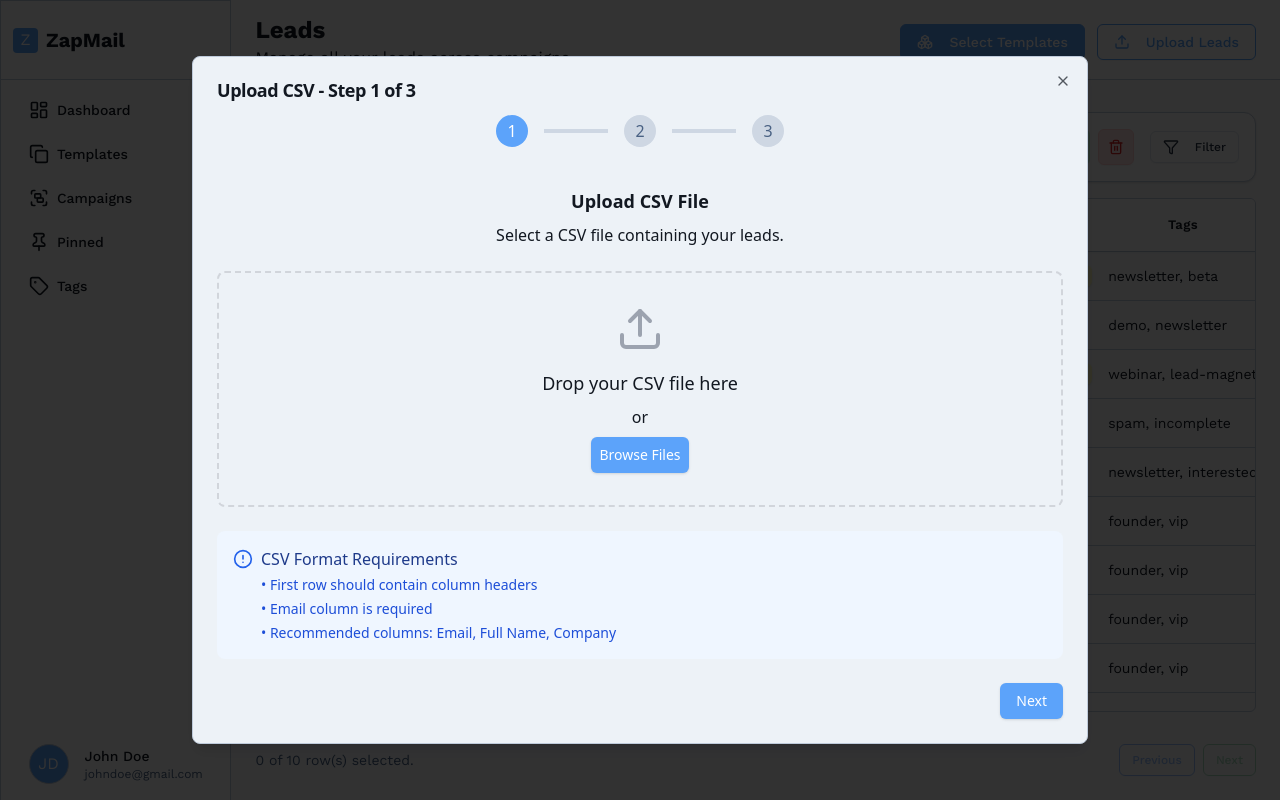
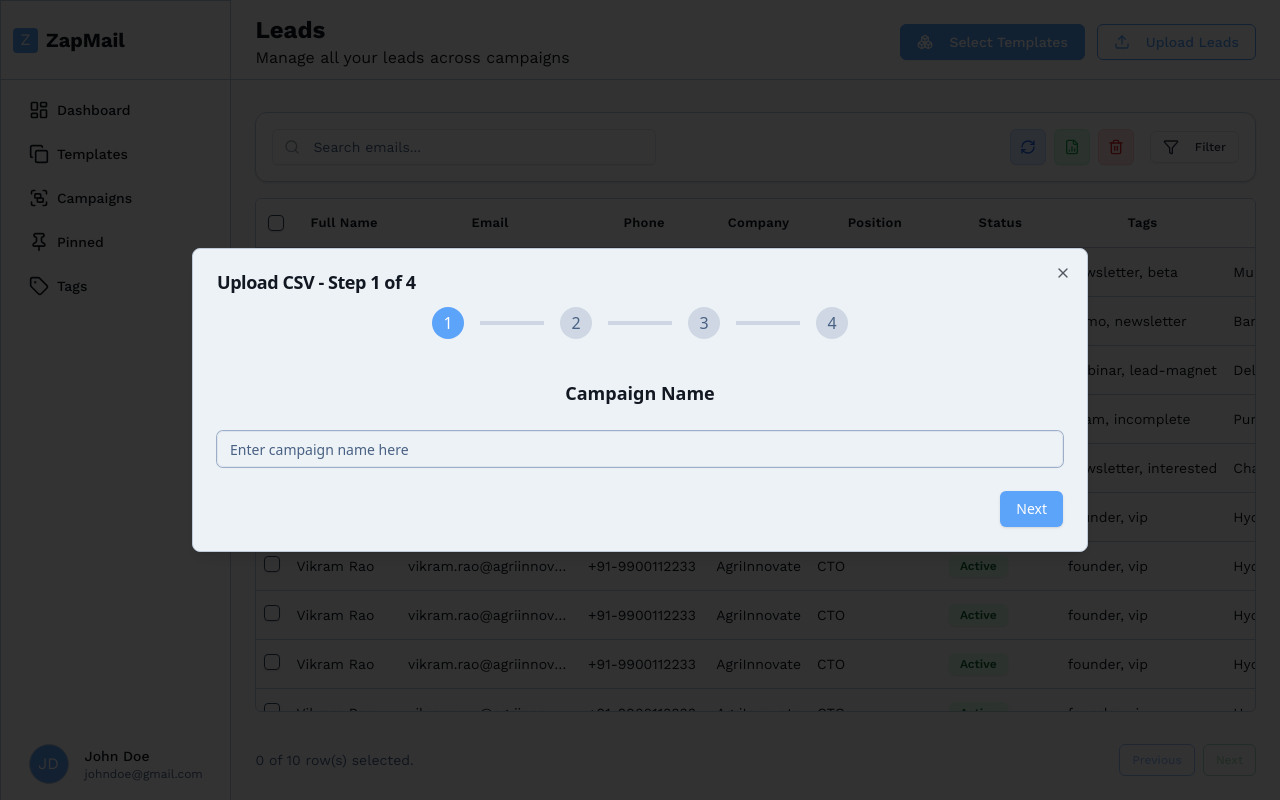
Before and after one commit to anuragdaksh7/zap-frontend, a Next.js app: page /user/campaigns/1 in a window 1280 px wide. Both pictures are taken after a click on the button "Upload Leads". Built offline with nearby package versions, Linux system fonts and the light colour scheme.

Commit message:
changes in templates and leads page

```diff
--- a/app/(root)/user/campaigns/[id]/columns.tsx
+++ b/app/(root)/user/campaigns/[id]/columns.tsx
@@ -7,6 +7,9 @@ import { Checkbox } from "@/components/ui/checkbox";
 import { Linkedin } from "lucide-react";
 import { Badge } from "@/components/ui/badge";
 import { EmailSidePanel } from "@/components/EmailSidepanel/EmailSidePanel"
+import { Input } from "@/components/ui/input";
+import { useState } from "react";
+import { CellContext } from "@tanstack/react-table";
 import {
   DropdownMenu,
   DropdownMenuContent,
@@ -45,57 +48,80 @@ export type Lead = {
   linkedinURL: string;
 };
 
-export const columns: ColumnDef<Lead>[] = [
-  // Sorting
+export function useLeadColumns(updateField: (id: string, field: string, value: string) => void) {
+  const [editingCell, setEditingCell] = useState<{ rowId: string; columnId: string; value: string } | null>(null);
+
+  const startEditing = (rowId: string, columnId: string, initialValue: string) => {
+    setEditingCell({ rowId, columnId, value: initialValue });
+  };
+
+  const handleChange = (e: React.ChangeEvent<HTMLInputElement>) => {
+    if (editingCell) {
+      setEditingCell({ ...editingCell, value: e.target.value });
+    }
+  };
+
+  const save = (rowId: string, columnId: string) => {
+    if (editingCell) {
+      updateField(rowId, columnId, editingCell.value);
+      setEditingCell(null);
+    }
+  };
+
+  const editableCell = (field: keyof Lead) => ({
+    cell: ({ row }: CellContext<Lead, unknown>) => {
+      const isEditing = editingCell !== null && editingCell.rowId === row.id && editingCell.columnId === field;
+      const initialValue = row.getValue(field) as string;
+
+      return isEditing ? (
+        <Input
+          autoFocus
+          value={editingCell?.value ?? ""}
+          onChange={handleChange}
+          onBlur={() => save(row.id, field)}
+          onKeyDown={(e: React.KeyboardEvent<HTMLInputElement>) => e.key === "Enter" && save(row.id, field)}
+        />
+      ) : (
+        <span
+          className="cursor-pointer hover:underline"
+          onClick={() => startEditing(row.id, field, initialValue || "")}
+        >
+          {initialValue || "—"}
+        </span>
+      );
+    },
+  });
+
+  const columns: ColumnDef<Lead>[] = [
     {
       id: "select",
       header: ({ table }) => (
         <Checkbox
-        checked={
-          table.getIsAllPageRowsSelected() ||
-          (table.getIsSomePageRowsSelected() && "indeterminate")
-        }
-        onCheckedChange={(value) => table.toggleAllPageRowsSelected(!!value)}
+          checked={table.getIsAllPageRowsSelected() || (table.getIsSomePageRowsSelected() && "indeterminate")}
+          onCheckedChange={(v) => table.toggleAllPageRowsSelected(!!v)}
           aria-label="Select all"
         />
       ),
       cell: ({ row }) => (
         <Checkbox
           checked={row.getIsSelected()}
-        onCheckedChange={(value) => row.toggleSelected(!!value)}
+          onCheckedChange={(v) => row.toggleSelected(!!v)}
           aria-label="Select row"
         />
       ),
       enableSorting: false,
       enableHiding: false,
     },
-
     {
       accessorKey: "fullName",
-    header: ({ column }) => (
-      <Button
-        variant="ghost"
-        onClick={() => column.toggleSorting(column.getIsSorted() === "asc")}
-      >
-        Full Name <ArrowUpDown className="ml-2 h-4 w-4" />
-      </Button>
-    ),
+      header: "Full Name",
       cell: ({ row }) => {
         const name = row.getValue("fullName") as string;
         const email = row.getValue("email") as string;
         return (
           <EmailSidePanel
-        trigger={
-          <span className="hover:underline cursor-pointer">
-            {name}
-          </span>
-        }
-        rowData={{
-          name,
-          email,
-          // profileUrl: "https://i.pravatar.cc/150?u=" + row.getValue("email"),
-        }
-        }
+            trigger={<span className="hover:underline cursor-pointer">{name}</span>}
+            rowData={{ name, email }}
           />
         );
       },
@@ -108,15 +134,8 @@ export const columns: ColumnDef<Lead>[] = [
         const email = row.getValue("email") as string;
         return (
           <EmailSidePanel
-          trigger={
-            <span className="cursor-pointer hover:underline">
-              {email}
-            </span>
-          }
-          rowData={{
-            name,
-            email,
-          }}
+            trigger={<span className="hover:underline cursor-pointer">{email}</span>}
+            rowData={{ name, email }}
           />
         );
       },
@@ -124,20 +143,23 @@ export const columns: ColumnDef<Lead>[] = [
     {
       accessorKey: "phone",
       header: "Phone",
+      ...editableCell("phone"),
     },
     {
       accessorKey: "company",
       header: "Company",
+      ...editableCell("company"),
     },
     {
       accessorKey: "position",
       header: "Position",
+      ...editableCell("position"),
     },
     {
       accessorKey: "status",
       header: "Status",
       cell: ({ row }) => {
-      const status: string = row.getValue("status");
+        const status = row.getValue("status") as string;
         return (
           <Badge className={getStatusBadge(status)}>
             {status.charAt(0).toUpperCase() + status.slice(1)}
@@ -145,75 +167,52 @@ export const columns: ColumnDef<Lead>[] = [
         );
       },
     },
-
     {
       accessorKey: "tags",
       header: "Tags",
-    cell: ({ row }) => row.getValue<string[]>("tags").join(", "),
+      ...editableCell("tags"),
+      cell: ({ row }) => {
+        const isEditing = editingCell?.rowId === row.id && editingCell.columnId === "tags";
+        const initialValue = (row.getValue("tags") as string[])?.join(", ") || "";
+        const [value, setValue] = useState(initialValue);
+
+        const save = () => {
+          updateField(row.original.id, "tags", value);
+          setEditingCell(null);
+        };
+
+        return isEditing ? (
+          <Input
+            autoFocus
+            value={value}
+            onChange={(e) => setValue(e.target.value)}
+            onBlur={save}
+            onKeyDown={(e) => e.key === "Enter" && save()}
+          />
+        ) : (
+          <span
+            className="cursor-pointer hover:underline"
+            onClick={() => setEditingCell({ rowId: row.id, columnId: "tags", value })}
+          >
+            {value}
+          </span>
+        );
+      },
     },
     {
       accessorKey: "location",
       header: "Location",
+      ...editableCell("location"),
     },
-  {
-    accessorKey: "lastContact",
-    header: "Last Contact",
-    cell: ({ row }) => {
-      const date = row.getValue("lastContact") as string | undefined;
-      return (
-        <div className="text-medium-gray">
-          {date
-            ? new Date(date).toLocaleDateString("en-GB", {
-                year: "numeric",
-                month: "numeric",
-                day: "numeric",
-                hour: "numeric",
-                minute: "numeric",
-                hour12: true,
-              })
-            : "N/A"}
-        </div>
-      );
-    },
-  },
-  {
-    accessorKey: "responseAt",
-    header: "Response At",
-    cell: ({ row }) => {
-      const date = row.getValue("responseAt") as string | undefined;
-      return (
-        <div className="text-medium-gray">
-          {date
-            ? new Date(date).toLocaleDateString("en-GB", {
-                year: "numeric",
-                month: "numeric",
-                day: "numeric",
-                hour: "numeric",
-                minute: "numeric",
-                hour12: true,
-              })
-            : "N/A"}
-        </div>
-      );
-    },
-  },
-
     {
       accessorKey: "notes",
       header: "Notes",
+      ...editableCell("notes"),
     },
     {
       accessorKey: "linkedinURL",
       header: "LinkedIn",
-    cell: ({ row }) => (
-      <a
-        className="text-blue-600 underline"
-        href={row.getValue("linkedinURL")}
-        target="_blank"
-      >
-        <Linkedin className="w-4 h-4" />
-      </a>
-    ),
+      ...editableCell("linkedinURL"),
     },
     {
       id: "actions",
@@ -241,3 +240,6 @@ export const columns: ColumnDef<Lead>[] = [
       },
     },
   ];
+
+  return columns;
+}
--- a/app/(root)/user/templates/[id]/edit/page.tsx
+++ b/app/(root)/user/templates/[id]/edit/page.tsx
@@ -11,6 +11,7 @@ import { TemplateDetails } from "@/components/Templates/TemplateDetails";
 interface Template {
   id: string;
   name: string;
+  sender: string;
   subject: string;
   body: string;
   campaignsUsed: number;
@@ -25,6 +26,7 @@ export default function EditTemplatePage() {
   const id = params?.id as string | undefined;
 
   const [templateName, setTemplateName] = useState("");
+  const [sender, setSender] = useState("");
   const [subject, setSubject] = useState("");
   const [body, setBody] = useState("");
   const [originalTemplate, setOriginalTemplate] = useState<Template | null>(
@@ -36,6 +38,7 @@ export default function EditTemplatePage() {
       const template = mockTemplateData[id];
       setOriginalTemplate(template);
       setTemplateName(template.name);
+      setSender(template.sender);
       setSubject(template.subject);
       setBody(template.body);
     }
@@ -45,6 +48,7 @@ export default function EditTemplatePage() {
     console.log("Saving template:", {
       id,
       name: templateName,
+      sender,
       subject,
       body,
     });
@@ -150,6 +154,8 @@ export default function EditTemplatePage() {
             <TemplateDetails
               templateName={templateName}
               setTemplateName={setTemplateName}
+              sender={sender}
+              setSender={setSender}
               subject={subject}
               setSubject={setSubject}
               body={body}
--- a/app/(root)/user/templates/page.tsx
+++ b/app/(root)/user/templates/page.tsx
@@ -7,6 +7,7 @@ import { Search, Plus, Mail, CopyPlus } from "lucide-react";
 import { templateList } from "@/lib/data/templatesData";
 import { TemplatesDialog } from "@/components/Templates/TemplatesDialogBox";
 import { TemplateCard } from "@/components/Templates/TemplatesCard";
+import { CreateTemplateDialog } from "@/components/CreateTemplate";
 
 export default function TemplatesPage() {
   const [searchTerm, setSearchTerm] = useState("");
@@ -67,10 +68,7 @@ export default function TemplatesPage() {
                   className="pl-10 border-gray-300 focus:border-cta focus:ring-cta"
                 />
               </div>
-              <TemplatesDialog
-                buttonLabel="Create New template"
-                icon={<CopyPlus className="w-4 h-4 mr-2" />}
-              />
+              <CreateTemplateDialog dialogLabel="Create New template" icon={<CopyPlus className="w-4 h-4 mr-2"/>}/>
             </div>
 
             {/* Templates Grid */}
--- a/components/CSVDialog.tsx
+++ b/components/CSVDialog.tsx
@@ -28,6 +28,7 @@ import { Upload, AlertCircle, Eye } from "lucide-react";
 import { useState, useRef } from "react";
 import React from "react";
 import Papa from "papaparse";
+import { Input } from "./ui/input";
 
 interface CSVDialogProps {
   dialogLabel?: string;
@@ -49,6 +50,7 @@ type Lead = {
 
 export const CSVDialog = ({ dialogLabel, icon }: CSVDialogProps) => {
   const [step, setStep] = useState(1);
+  const [campaignName, setCampaignName] = useState("");
   const [parsedData, setParsedData] = useState<Lead[]>([]);
   const [csvHeaders, setCsvHeaders] = useState<string[]>([]);
   const [uploadedFileName, setUploadedFileName] = useState<string | null>(null);
@@ -188,13 +190,13 @@ export const CSVDialog = ({ dialogLabel, icon }: CSVDialogProps) => {
       </DialogTrigger>
       <DialogContent className="max-w-4xl max-h-[90vh] overflow-y-auto">
         <DialogHeader>
-          <DialogTitle>Upload CSV - Step {step} of 3</DialogTitle>
+          <DialogTitle>Upload CSV - Step {step} of 4</DialogTitle>
         </DialogHeader>
 
         {/* Stepper Indicator */}
         <div className="flex items-center justify-center mb-6">
           <div className="flex items-center space-x-4">
-            {[1, 2, 3].map((s) => (
+            {[1, 2, 3, 4].map((s) => (
               <React.Fragment key={s}>
                 <div
                   className={`w-8 h-8 rounded-full flex items-center justify-center ${
@@ -205,7 +207,7 @@ export const CSVDialog = ({ dialogLabel, icon }: CSVDialogProps) => {
                 >
                   {s}
                 </div>
-                {s !== 3 && (
+                {s !== 4 && (
                   <div
                     className={`h-1 w-16 ${step > s ? "bg-cta" : "bg-muted"}`}
                   />
@@ -215,8 +217,41 @@ export const CSVDialog = ({ dialogLabel, icon }: CSVDialogProps) => {
           </div>
         </div>
 
-        {/* Step 1 – File Upload UI */}
+        {/* Step 1- Campaign Name */}
         {step === 1 && (
+          <div>
+            <div className="text-center mb-6">
+              <h3 className="text-lg font-semibold mb-2">Campaign Name</h3>
+            </div>
+
+            <div>
+              <Input
+                type="name"
+                placeholder="Enter campaign name here"
+                value={campaignName}
+                onChange={(e) => setCampaignName(e.target.value)}
+              />
+            </div>
+
+            <div className="mt-6 flex justify-end">
+              <Button
+                onClick={() => {
+                  if (!campaignName.trim()) {
+                    alert("Enter a campaign name first");
+                  } else {
+                    setStep(2);
+                  }
+                }}
+                className="bg-cta hover:bg-cta-hover text-white"
+              >
+                Next
+              </Button>
+            </div>
+          </div>
+        )}
+
+        {/* Step 2 – File Upload UI */}
+        {step === 2 && (
           <div className="space-y-6">
             <div className="text-center">
               <h3 className="text-lg font-semibold mb-2">Upload CSV File</h3>
@@ -301,12 +336,15 @@ export const CSVDialog = ({ dialogLabel, icon }: CSVDialogProps) => {
               </div>
             </div>
 
-            <div className="flex justify-end">
+            <div className="mt-6 flex justify-between">
+              <Button variant="outline" onClick={() => setStep(1)}>
+                Back
+              </Button>
               <Button
                 className="bg-cta hover:bg-cta-hover text-white"
                 onClick={() => {
                   if (parsedData.length > 0) {
-                    setStep(2);
+                    setStep(3);
                   } else {
                     alert("Please upload a valid CSV file first.");
                   }
@@ -318,8 +356,8 @@ export const CSVDialog = ({ dialogLabel, icon }: CSVDialogProps) => {
           </div>
         )}
 
-        {/* Step 2 – Mapping UI */}
-        {step === 2 && (
+        {/* Step 3 – Mapping UI */}
+        {step === 3 && (
           <div>
             <div className="text-center mb-6">
               <h3 className="text-lg font-semibold mb-2">Map CSV Columns</h3>
@@ -366,14 +404,14 @@ export const CSVDialog = ({ dialogLabel, icon }: CSVDialogProps) => {
             </div>
 
             <div className="mt-6 flex justify-between">
-              <Button variant="outline" onClick={() => setStep(1)}>
+              <Button variant="outline" onClick={() => setStep(2)}>
                 Back
               </Button>
               <Button
                 onClick={() => {
                   const success = processParsedData();
                   if (success) {
-                    setStep(3);
+                    setStep(4);
                   }
                 }}
                 className="bg-cta hover:bg-cta-hover text-white"
@@ -384,8 +422,8 @@ export const CSVDialog = ({ dialogLabel, icon }: CSVDialogProps) => {
           </div>
         )}
 
-        {/* Step 3 – Result UI */}
-        {step === 3 && (
+        {/* Step 4 – Result UI */}
+        {step === 4 && (
           <div className="flex flex-col overflow-hidden">
             <div className="text-center mb-6">
               <div className="flex justify-center items-center mb-2">
@@ -423,7 +461,10 @@ export const CSVDialog = ({ dialogLabel, icon }: CSVDialogProps) => {
 
             <div className="space-y-4 flex-grow">
               <div className="flex items-center justify-between">
-                <h4 className="font-semibold">Uploaded Leads</h4>
+                <h4>
+                  Uploaded Leads for{" "}
+                  <span className="font-semibold">{campaignName} </span>Campaign
+                </h4>
               </div>
 
               {/* Scrollable Table */}
```
Also changed, not shown: app/(root)/user/campaigns/[id]/page.tsx (+14 -1 lines), components/Templates/TemplateDetails.tsx (+17 -0 lines), lib/data/templatesData.ts (+8 -0 lines), components/CreateTemplate.tsx (line endings or trailing spaces). Lines whose indentation alone changed are shown as unchanged.
